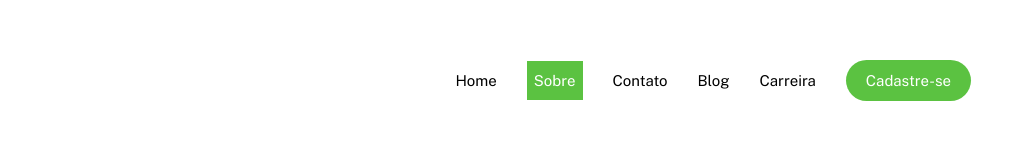
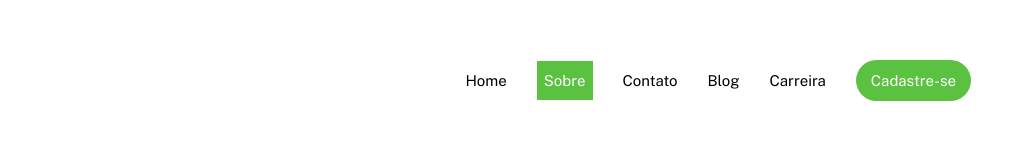
Before and after one commit to mariliatostesdev/menu-flexbox, a plain HTML site: page index.html in a window 1280 px wide. Shown: the full height of the page, 249-1280 px from the left. Drawn offline with nearby package versions, Linux system fonts and the light colour scheme.

Commit message:
Links and button uptades

```diff
--- a/index.html
+++ b/index.html
@@ -16,18 +16,20 @@
 
 <body>
     <div class="main">
-        <div class="logo-name">
-            <img src="./images/logo_thebank.png" alt="logo-thebank">
-            <p class="name-thebank">thebank</p>
-        </div>
+        <a href="#">
+            <div class="logo-name">
+                <img src="./images/logo_thebank.png" alt="logo-thebank">
+                <p class="name-thebank">thebank</p>
+            </div>
+        </a>
         <ul class="menu-items">
-            <li>Home</li>
-            <li id="selected">Sobre</li>
-            <li>Contato</li>
-            <li>Blog</li>
-            <li>Carreira</li>
+            <li><a href="#">Home</a></li>
+            <li id="selected"><a href="#">Sobre</a></li>
+            <li><a href="#">Contato</a></li>
+            <li><a href="#">Blog</a></li>
+            <li><a href="#">Carreira</a></li>
             <section class="bg-sign-up">
-                <li id="sign-up">Cadastre-se</li>
+                <li id="sign-up"><a href="#">Cadastre-se</a></li>
             </section>
         </ul>
     </div>
--- a/style.css
+++ b/style.css
@@ -8,6 +8,11 @@
   display: flex;
   justify-content: center;
   align-items: center;
+}
+
+a {
+  color: black;
+  text-decoration: none;
 }
 
 li {
@@ -37,7 +42,7 @@
   padding-left: 6px;
 }
 
-#selected {
+#selected a {
   background-color: #5bc241;
   max-width: 100%;
   color: white;
@@ -46,6 +51,8 @@
 
 .bg-sign-up:hover {
   border: 1px solid #2b9940;
+  padding: 11px 0;
+  margin: 14px;
 }
 
 .bg-sign-up {
@@ -58,11 +65,10 @@
   margin: 15px;
 }
 
-li#sign-up {
+li#sign-up a {
   color: white;
-  margin: 10px 20px;
 }
 
-#sign-up:hover {
+#sign-up a:hover {
   color: black;
 }
```
